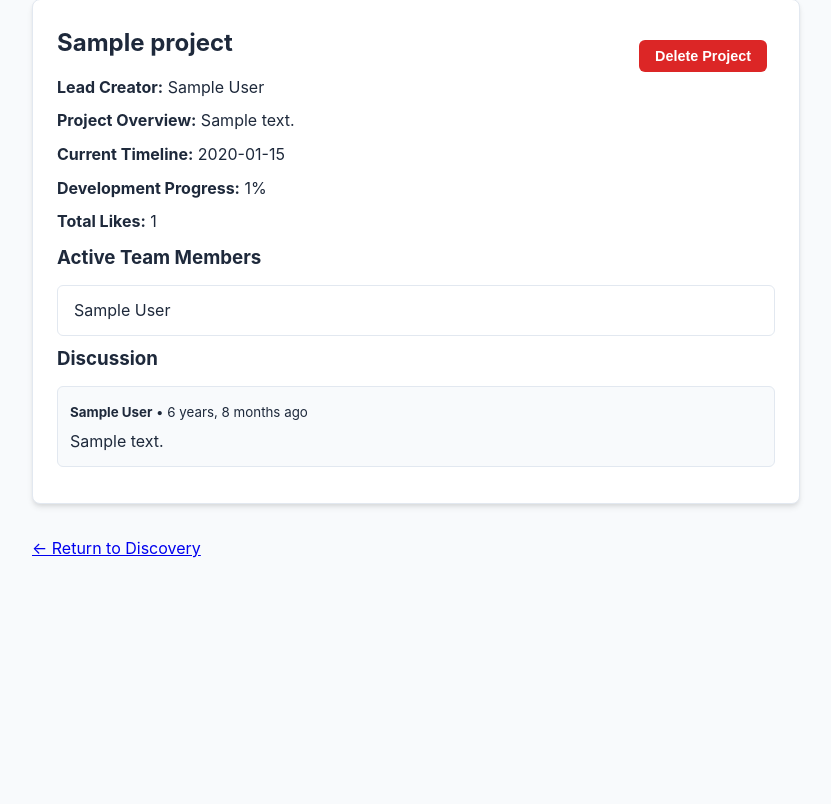
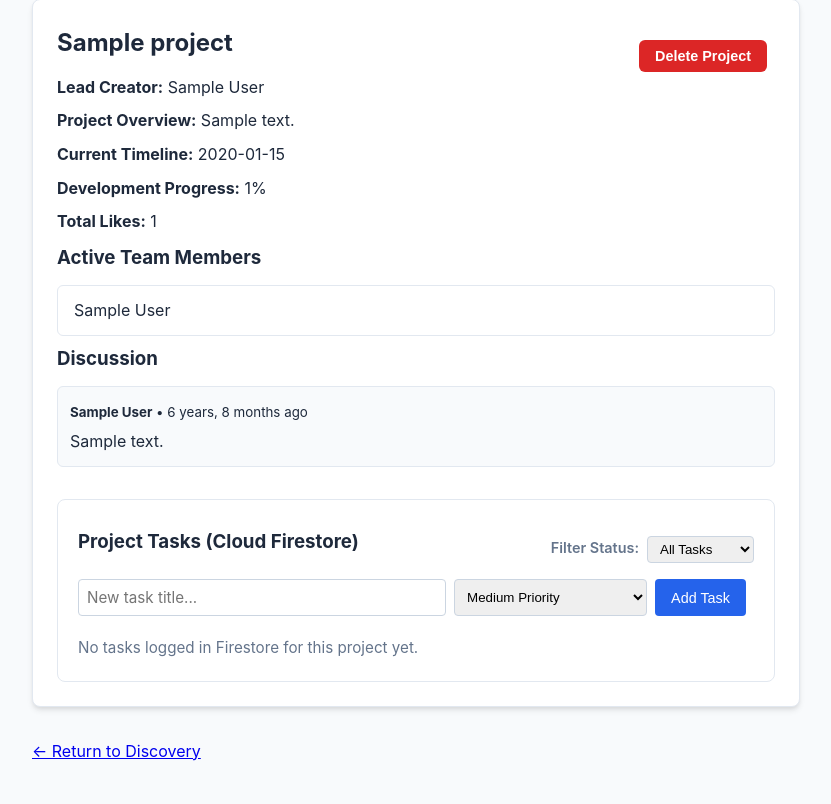
Before and after one commit to owenread/unitivity, a Django app: page /project/1/ in a window 1280 px wide. Shown: the part 112-916 px from the top of the page, without its empty margins (224-1055 px from the left). Before the commit the page ends 670 px from the top, so only its background shows below. Run offline with Django 5.2, Linux system fonts and the light colour scheme; tables that the repository leaves empty hold one stand-in row (values such as "Sample post"); data that the repository does not hold is empty.

Commit message:
Implement Google Cloud Firestore CRUD operations for project tasks

```diff
--- a/core/templates/core/project_detail.html
+++ b/core/templates/core/project_detail.html
@@ -75,6 +75,78 @@
                 <p>No comments on this project yet.</p>
                 {% endfor %}
             </div>
+
+            <!-- Cloud Database Section: Google Cloud Firestore Tasks -->
+            <section style="margin-top: 2rem; padding: 1.25rem; background: #ffffff; border-radius: 8px; border: 1px solid #e2e8f0;">
+                <div style="display: flex; justify-content: space-between; align-items: center; margin-bottom: 1rem;">
+                    <h3 style="margin: 0;">Project Tasks (Cloud Firestore)</h3>
+                    <form method="GET" style="display: flex; align-items: center; gap: 0.5rem;">
+                        <label for="status-filter" style="font-size: 0.9rem; color: #64748b;">Filter Status:</label>
+                        <select id="status-filter" name="status" onchange="this.form.submit()"
+                            style="padding: 0.25rem 0.5rem; border-radius: 4px; border: 1px solid #cbd5e1;">
+                            <option value="all" {% if current_filter == 'all' %}selected{% endif %}>All Tasks</option>
+                            <option value="todo" {% if current_filter == 'todo' %}selected{% endif %}>To Do</option>
+                            <option value="in_progress" {% if current_filter == 'in_progress' %}selected{% endif %}>In Progress</option>
+                            <option value="done" {% if current_filter == 'done' %}selected{% endif %}>Done</option>
+                        </select>
+                    </form>
+                </div>
+
+                <!-- CREATE Task Form -->
+                <form method="POST" action="{% url 'create_task' project.id %}"
+                    style="display: flex; gap: 0.5rem; margin-bottom: 1.25rem; flex-wrap: wrap;">
+                    {% csrf_token %}
+                    <input type="text" name="title" placeholder="New task title..." required
+                        style="flex: 2; min-width: 200px; padding: 0.5rem; border: 1px solid #cbd5e1; border-radius: 4px;">
+                    <select name="priority" style="flex: 1; min-width: 120px; padding: 0.5rem; border: 1px solid #cbd5e1; border-radius: 4px;">
+                        <option value="low">Low Priority</option>
+                        <option value="medium" selected>Medium Priority</option>
+                        <option value="high">High Priority</option>
+                    </select>
+                    <button type="submit"
+                        style="padding: 0.5rem 1rem; background: #2563eb; color: #ffffff; border: none; border-radius: 4px; cursor: pointer; font-weight: 500;">
+                        Add Task
+                    </button>
+                </form>
+
+                <!-- READ, UPDATE, and DELETE Task List -->
+                <div style="display: flex; flex-direction: column; gap: 0.5rem;">
+                    {% for task in tasks %}
+                    <div style="display: flex; justify-content: space-between; align-items: center; padding: 0.75rem; background: #f8fafc; border: 1px solid #e2e8f0; border-radius: 6px;">
+                        <div>
+                            <strong>{{ task.title }}</strong>
+                            <span style="font-size: 0.8rem; background: #e2e8f0; color: #334155; padding: 0.15rem 0.4rem; border-radius: 4px; margin-left: 0.5rem;">
+                                {{ task.priority }}
+                            </span>
+                            <small style="color: #64748b; margin-left: 0.5rem;">Assigned: {{ task.assigned_to }}</small>
+                        </div>
+                        <div style="display: flex; align-items: center; gap: 0.5rem;">
+                            <!-- UPDATE Task Status -->
+                            <form method="POST" action="{% url 'update_task' project.id task.id %}" style="margin: 0;">
+                                {% csrf_token %}
+                                <select name="status" onchange="this.form.submit()"
+                                    style="padding: 0.25rem 0.5rem; border-radius: 4px; border: 1px solid #cbd5e1; font-size: 0.85rem;">
+                                    <option value="todo" {% if task.status == 'todo' %}selected{% endif %}>To Do</option>
+                                    <option value="in_progress" {% if task.status == 'in_progress' %}selected{% endif %}>In Progress</option>
+                                    <option value="done" {% if task.status == 'done' %}selected{% endif %}>Done</option>
+                                </select>
+                            </form>
+
+                            <!-- DELETE Task -->
+                            <form method="POST" action="{% url 'delete_task' project.id task.id %}" style="margin: 0;">
+                                {% csrf_token %}
+                                <button type="submit"
+                                    style="background: transparent; color: #dc2626; border: 1px solid #fecaca; padding: 0.25rem 0.5rem; border-radius: 4px; cursor: pointer; font-size: 0.85rem;">
+                                    Delete
+                                </button>
+                            </form>
+                        </div>
+                    </div>
+                    {% empty %}
+                    <p style="color: #64748b; margin: 0; font-size: 0.95rem;">No tasks logged in Firestore for this project yet.</p>
+                    {% endfor %}
+                </div>
+            </section>
         </article>
         {% else %}
         <h2>Project Not Found</h2>
--- a/core/urls.py
+++ b/core/urls.py
@@ -21,4 +21,10 @@ urlpatterns = [
 
     # Route: User Profile & Bio Management (http://127.0.0.1:8000/profile/)
     path('profile/', views.profile_view, name='profile'),
+
+    path("project/<int:project_id>/task/create/", views.create_task_view, name="create_task"),
+    path("project/<int:project_id>/task/<str:task_id>/update/", views.update_task_view, name="update_task"),
+    path("project/<int:project_id>/task/<str:task_id>/delete/", views.delete_task_view, name="delete_task"),
+
+
 ]
--- a/core/views.py
+++ b/core/views.py
@@ -1,27 +1,31 @@
 """
-Core Application Views & Business Logic (PostgreSQL Connected).
-Full CRUD implementation:
-- CREATE: create_project, Comment.objects.create
-- READ: discovery_feed, project_detail (with date filtering)
-- UPDATE: profile_view, project likes/joins
-- DELETE: delete_project, delete_comment
-- AGGREGATE: Avg('progress'), Count('id')
+Core Application Views & Business Logic.
+- Relational (PostgreSQL/SQLite): Projects, Profiles, Comments, Likes, Collaborations
+- Cloud NoSQL (Google Cloud Firestore): Project Tasks CRUD & Filter Queries
 """
 
 from datetime import timedelta
 from django.shortcuts import render, redirect, get_object_or_404
 from django.contrib import messages
 from django.contrib.auth.models import User
+from django.contrib.auth.decorators import login_required
 from django.db.models import Q, Avg, Count
 from django.utils import timezone
+
 from .models import Project, Profile, Comment
+from . import firestore_service
 
 
 def get_current_user(request):
+    """Fallback helper to return logged-in user or the primary test user."""
     if request.user.is_authenticated:
         return request.user
     return User.objects.first()
 
+
+# ==========================================
+# RELATIONAL DATABASE VIEWS (PostgreSQL/SQLite)
+# ==========================================
 
 def discovery_feed(request):
     current_user = get_current_user(request)
@@ -101,7 +105,7 @@ def discovery_feed(request):
 
 
 def create_project(request):
-    """CREATE: Form view to insert a new project into PostgreSQL."""
+    """CREATE: Form view to insert a new project into the relational database."""
     current_user = get_current_user(request)
     if not current_user:
         messages.error(request, "You must be signed in to create a project.")
@@ -133,11 +137,10 @@ def create_project(request):
 
 
 def delete_project(request, project_id):
-    """DELETE: Permanently removes a project record from PostgreSQL."""
+    """DELETE: Permanently removes a project record from the relational database."""
     current_user = get_current_user(request)
     project = get_object_or_404(Project, id=project_id)
 
-    # Restrict deletion strictly to the project creator or superuser
     if project.creator == current_user or (current_user and current_user.is_superuser):
         title = project.title
         project.delete()
@@ -148,20 +151,8 @@ def delete_project(request, project_id):
     return redirect('discovery_feed')
 
 
-def project_detail(request, project_id):
-    project = get_object_or_404(
-        Project.objects.prefetch_related('collaborators', 'comments__author').select_related('creator'),
-        id=project_id
-    )
-    current_user = get_current_user(request)
-    return render(request, 'core/project_detail.html', {
-        'project': project,
-        'current_user': current_user,
-    })
-
-
 def profile_view(request):
-    """UPDATE: Modifies existing user and profile records in PostgreSQL."""
+    """UPDATE: Modifies existing user and profile records."""
     current_user = get_current_user(request)
     if not current_user:
         messages.error(request, "No active user found.")
@@ -196,3 +187,60 @@ def profile_view(request):
         'my_projects': my_projects,
     }
     return render(request, 'core/profile.html', context)
+
+
+# ==========================================
+# HYBRID & CLOUD FIRESTORE VIEWS
+# ==========================================
+
+def project_detail(request, project_id):
+    """Combines Relational Project entity with Firestore Task documents."""
+    project = get_object_or_404(
+        Project.objects.prefetch_related('collaborators', 'comments__author').select_related('creator'),
+        id=project_id
+    )
+    current_user = get_current_user(request)
+    status_filter = request.GET.get("status")
+
+    # Cloud Firestore Query with optional status filtering
+    tasks = firestore_service.get_tasks_for_project(project_id, status_filter=status_filter)
+
+    return render(request, 'core/project_detail.html', {
+        'project': project,
+        'current_user': current_user,
+        'tasks': tasks,
+        'current_filter': status_filter or 'all',
+    })
+
+
+def create_task_view(request, project_id):
+    """CREATE: Inserts a new task document into Cloud Firestore."""
+    if request.method == "POST":
+        current_user = get_current_user(request)
+        title = request.POST.get("title", "").strip()
+        default_username = current_user.username if current_user else "Anonymous"
+        assigned_to = request.POST.get("assigned_to", default_username).strip()
+        priority = request.POST.get("priority", "medium")
+
+        if title:
+            firestore_service.create_task(project_id, title, assigned_to, priority)
+            messages.success(request, "Task created in Cloud Firestore.")
+    return redirect("project_detail", project_id=project_id)
+
+
+def update_task_view(request, project_id, task_id):
+    """UPDATE: Modifies task status in Cloud Firestore."""
+    if request.method == "POST":
+        new_status = request.POST.get("status")
+        if new_status:
+            firestore_service.update_task_status(task_id, new_status)
+            messages.success(request, "Task updated in Firestore.")
+    return redirect("project_detail", project_id=project_id)
+
+
+def delete_task_view(request, project_id, task_id):
+    """DELETE: Removes task and cascading comments from Cloud Firestore."""
+    if request.method == "POST":
+        firestore_service.delete_task(task_id)
+        messages.success(request, "Task deleted from Firestore.")
+    return redirect("project_detail", project_id=project_id)
```
Also changed, not shown: core/firestore_service.py (added, +65 -0 lines), mysite/firebase_client.py (added, +13 -0 lines), 1 other file.
